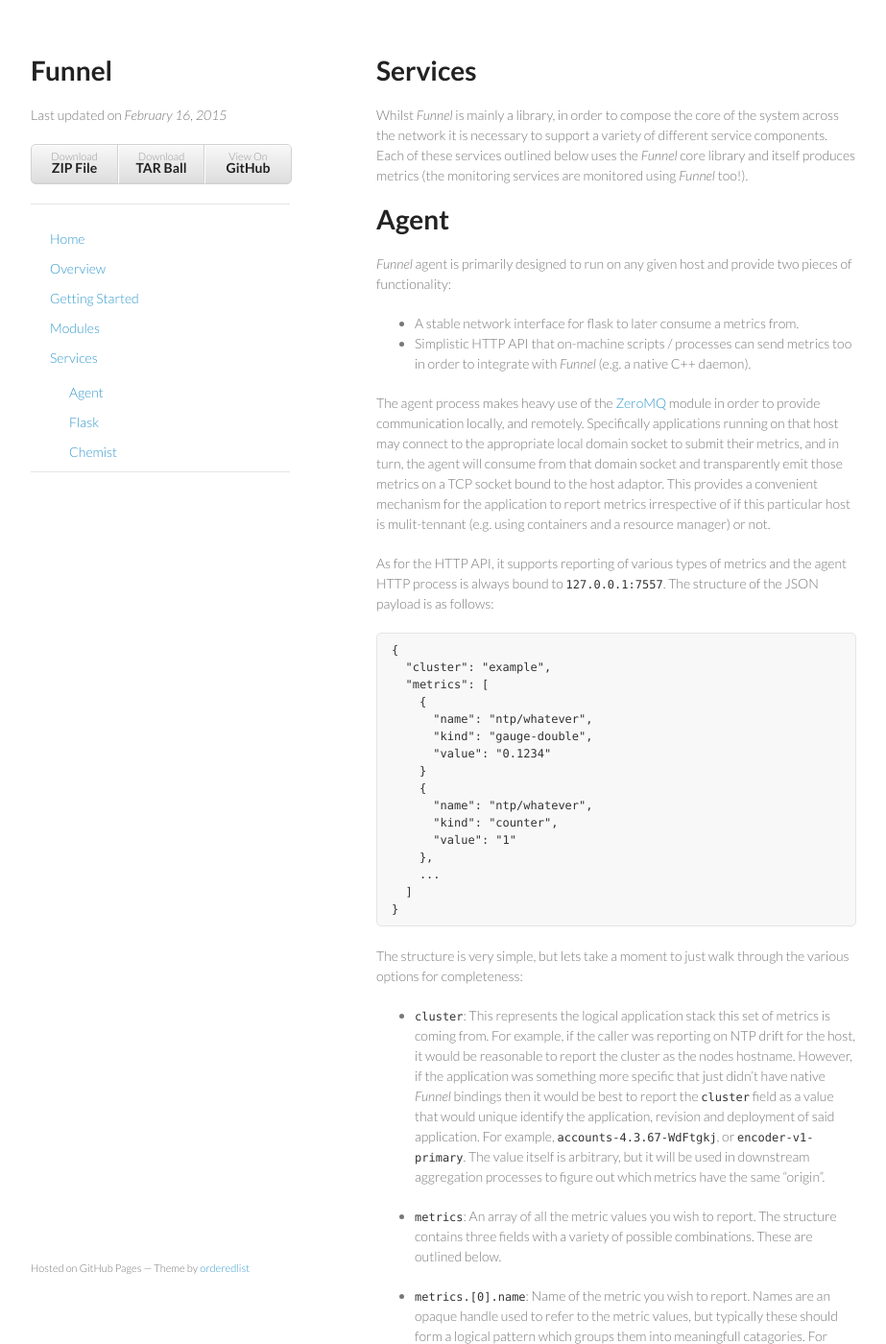
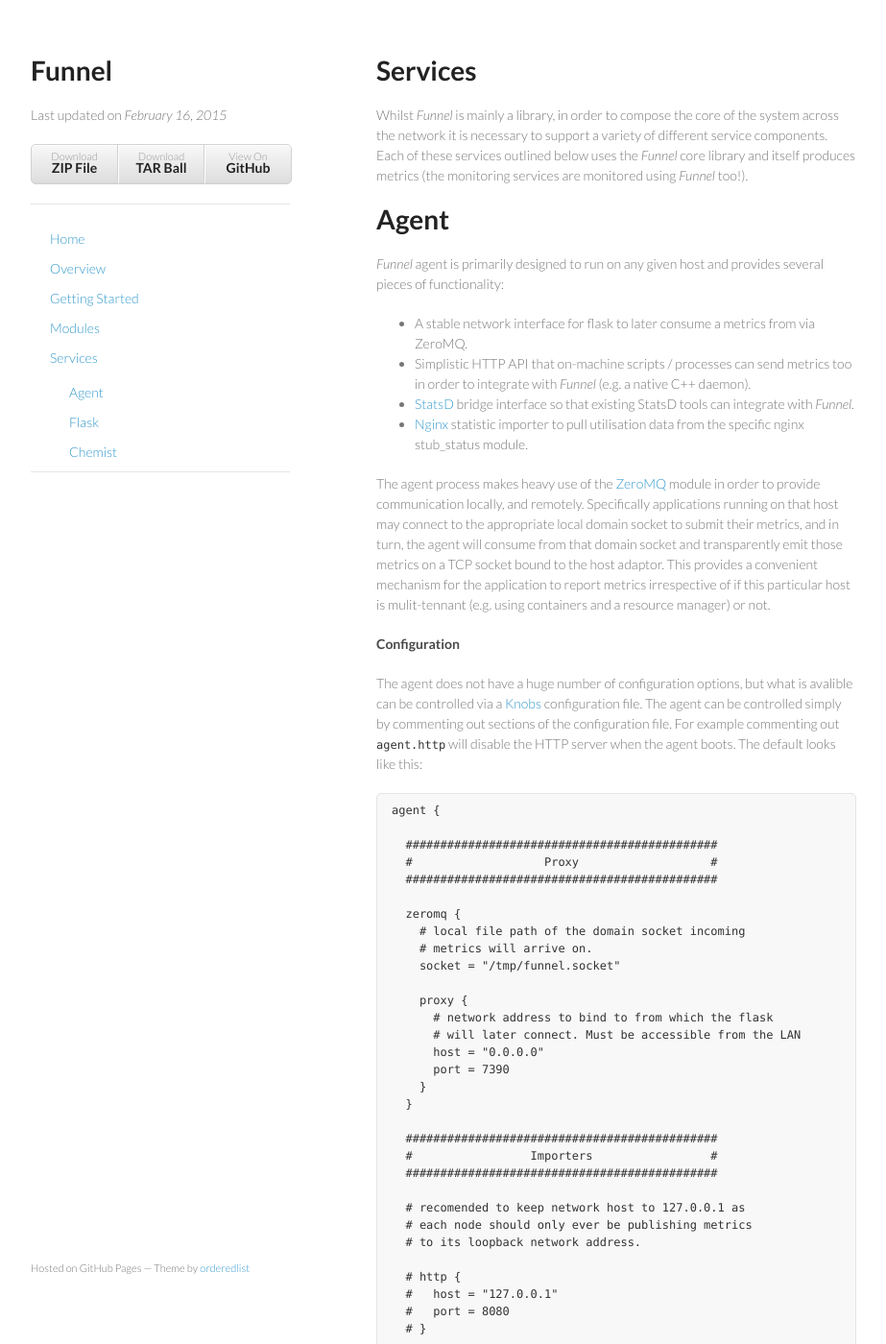
Before and after one commit to Verizon/funnel, a Jekyll site: the page built from services/index.md, in a window 1280 px wide and 1400 px high. Shown: the whole window at 96% size, without its empty margins (178-1101 px from the left). Built offline with Jekyll 4.4.1, drawn with Linux system fonts in a browser that asks for light colours; Markdown is read by kramdown in place of the engine named in the settings; some of the changed text lies outside the part shown.

Commit message:
updating the agent documentation

````diff
--- a/services/index.md
+++ b/services/index.md
@@ -12,12 +12,65 @@
 
 # Agent
 
-*Funnel* agent is primarily designed to run on any given host and provide two pieces of functionality:
+*Funnel* agent is primarily designed to run on any given host and provides several pieces of functionality:
 
-* A stable network interface for flask to later consume a metrics from.
+* A stable network interface for flask to later consume a metrics from via ZeroMQ.
 * Simplistic HTTP API that on-machine scripts / processes can send metrics too in order to integrate with *Funnel* (e.g. a native C++ daemon).
+* [StatsD](https://github.com/etsy/statsd/) bridge interface so that existing StatsD tools can integrate with *Funnel*.
+* [Nginx](http://nginx.org/) statistic importer to pull utilisation data from the specific nginx stub_status module.
 
 The agent process makes heavy use of the <a href="{{ site.baseurl }}modules/#zeromq">ZeroMQ</a> module in order to provide communication locally, and remotely. Specifically applications running on that host may connect to the appropriate local domain socket to submit their metrics, and in turn, the agent will consume from that domain socket and transparently emit those metrics on a TCP socket bound to the host adaptor. This provides a convenient mechanism for the application to report metrics irrespective of if this particular host is mulit-tennant (e.g. using containers and a resource manager) or not.
+
+#### Configuration
+
+The agent does not have a huge number of configuration options, but what is avalible can be controlled via a [Knobs](https://github.oncue.verizon.net/pages/intelmedia/knobs/) configuration file. The agent can be controlled simply by commenting out sections of the configuration file. For example commenting out `agent.http` will disable the HTTP server when the agent boots. The default looks like this:
+
+```
+agent {
+
+  #############################################
+  #                   Proxy                   #
+  #############################################
+
+  zeromq {
+    # local file path of the domain socket incoming
+    # metrics will arrive on.
+    socket = "/tmp/funnel.socket"
+
+    proxy {
+      # network address to bind to from which the flask
+      # will later connect. Must be accessible from the LAN
+      host = "0.0.0.0"
+      port = 7390
+    }
+  }
+
+  #############################################
+  #                 Importers                 #
+  #############################################
+
+  # recomended to keep network host to 127.0.0.1 as
+  # each node should only ever be publishing metrics
+  # to its loopback network address.
+
+  # http {
+  #   host = "127.0.0.1"
+  #   port = 8080
+  # }
+
+  # statsd {
+  #   port   = 8125
+  #   prefix = "oncue"
+  # }
+
+  # nginx {
+  #   url = "http://127.0.0.1:8080/nginx_status"
+  #   poll-frequency = 15 seconds
+  # }
+}
+```
+
+#### HTTP
 
 As for the HTTP API, it supports reporting of various types of metrics and the agent HTTP process is always bound to `127.0.0.1:7557`. The structure of the JSON payload is as follows:
 
@@ -83,36 +136,25 @@
   </tr>
 </table>
 
-#### Configuration
+That's about it for the HTTP API. Whilst it should be able to tollerate a good beating performance wise, it will likley not be as performant as the native Scala bindings, so keep that in mind because of the extra layers of indirection.
 
-The agent does not have a huge number of configuration options, but what is avalible can be controlled via a [Knobs](https://github.oncue.verizon.net/pages/intelmedia/knobs/) configuration file. The default looks like this:
+#### StatsD
 
-```
-agent {
-  # configuration settings for the 0mq proxy
-  proxy {
-    # local file path of the domain socket incoming
-    # metrics will arrive on.
-    socket = "/var/run/funnel.socket"
-    # network address to bind to from which the flask
-    # will later connect. Must be accessible from the LAN
-    host = "0.0.0.0"
-    port = 7390
-  }
+The StatsD interface provided by the agent uses UDP and supports `c`,`ms`,`g` and `m` metric types. The StatsD interface is entirely optioanl.
 
-  # configuration settings for the http api
-  http {
-    # recomended to keep this to 127.0.0.1 as each node
-    # should only ever be publishing metrics to its loopback
-    # network address.
-    host = "127.0.0.1"
-    port = 8080
-  }
-}
+#### Nginx
 
-```
+The Nginx importer periodically fetches to the specified Nginx URL and extracts the opertaional data into the agent's *Funnel*. The following metrics are exposed if this feature is enabled:
 
-That's about it for the HTTP API. Whilst it should be able to tollerate a good beating performance wise, it will likley not be as performant as the native Scala bindings, so keep that in mind because of the extra layers of indirection.
+* `nginx/connections`,
+* `nginx/reading`
+* `nginx/writing`
+* `nginx/waiting`
+* `nginx/lifetime/accepts`
+* `nginx/lifetime/handled`
+* `nginx/lifetime/requests`
+
+The `nginx/lifetime/*` keys are essentially gauges that detail the state of nginx *since it was first booted*. These values will not reset over time, and this is how they are extracted from Nginx, so seeing these numbers grow over time is entirely normal. The remainder of the metrics behave exactly how normal gauges work: their values reflect current usage and are rolled up into the *Funnel* windowing.
 
 <a name="flask"></a>
 
````
